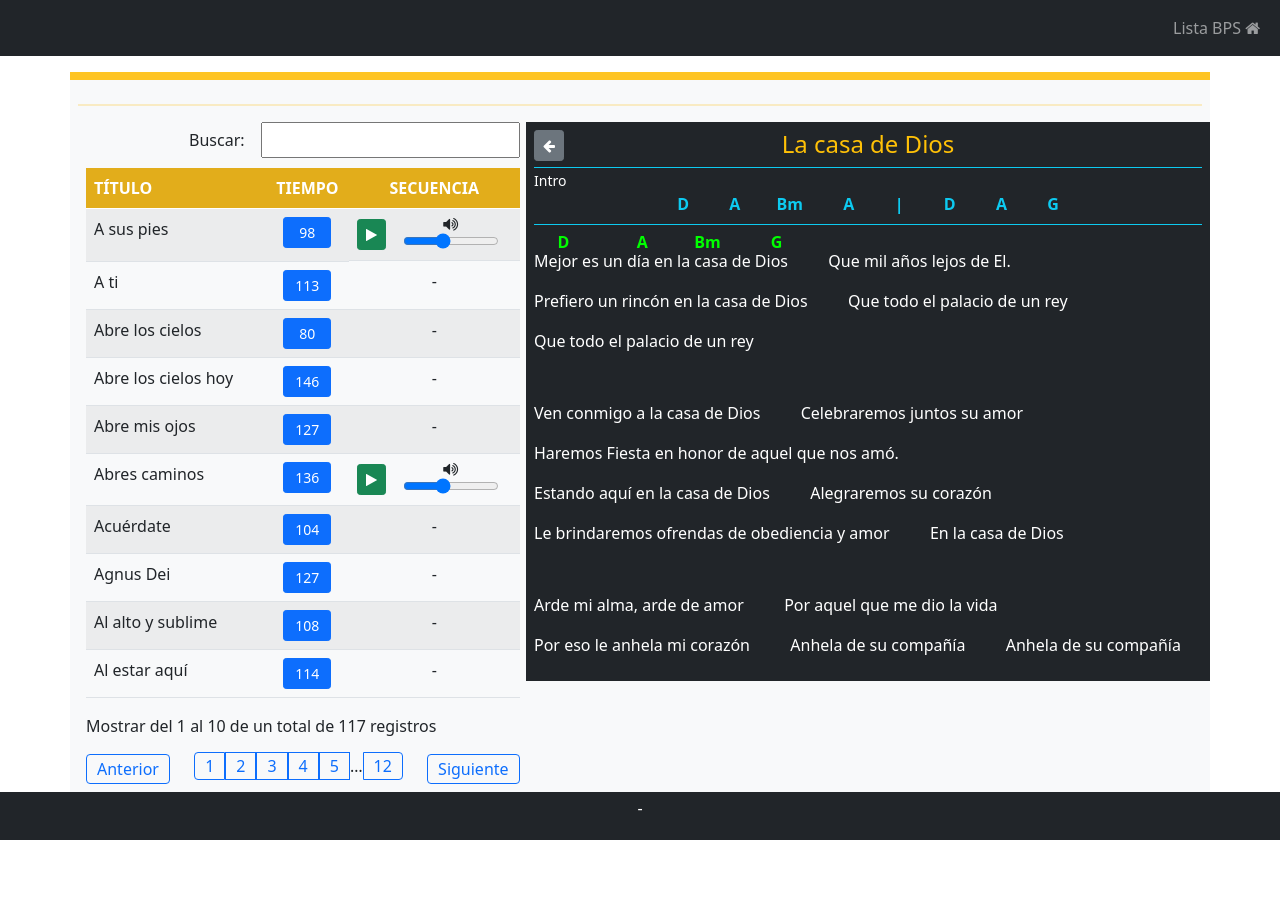
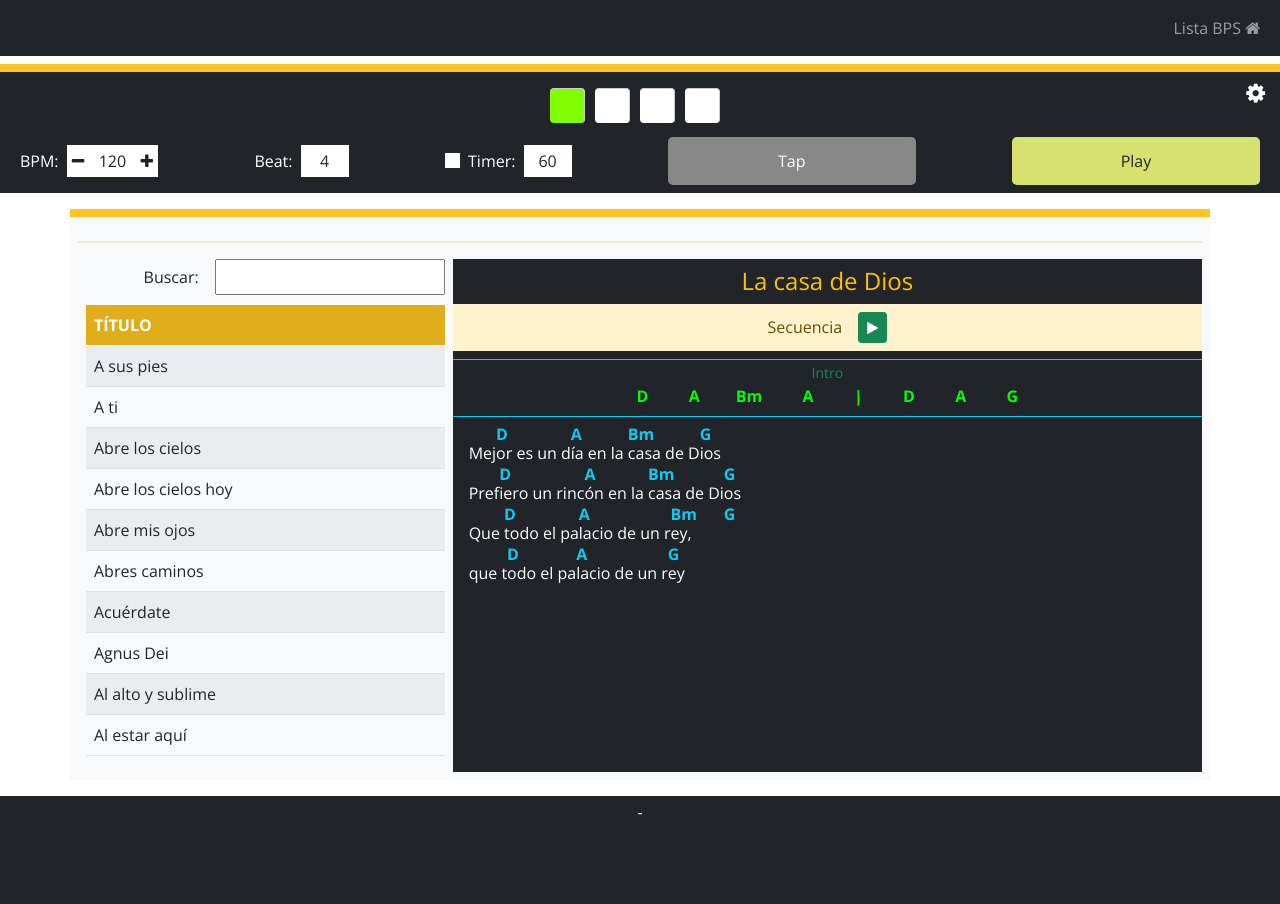
Before and after one commit to serchgit/musicadn, a PHP site: page /db/notas.php in a window 1280 px wide. After the commit the page ends 815 px from the top, so only its background shows below. Run offline with PHP 8.4, Linux system fonts and the light colour scheme; some libraries are stand-ins or nearby versions.

Commit message:
cantos nuevos estilos para notas

```diff
--- a/css/misestilos.css
+++ b/css/misestilos.css
@@ -93,10 +93,9 @@ table.listaDia tr.over { border: 2px dashed #000; }
 
 /* ================ notas ===========================*/
 
+.intro p{color:lime;}
 .estrofa p{position: relative;}
-.estrofa p span{position: absolute;top:-1.2rem;font-weight: bold;color:lime;}
-.cont-tabla-notas{transition:.5s;width: 40%;}
-.cont-canto-notas{transition:.5s;width: 60%;position: absolute;right: 0;}
+.estrofa p b{position: absolute;top:-1.2rem;font-weight: bold;color:#0dcaf0;}
 .btn-maximizar{
   position: absolute;
 }
--- a/js/funcionesNotas.js
+++ b/js/funcionesNotas.js
@@ -1,5 +1,31 @@
+$(function () {
+  $('[data-toggle="tooltip"]').tooltip()
+})
 
-$(".btn-maximizar").click(function(event) {
-   $(".cont-canto-notas").toggleClass('max');
-   $(this).children('i').toggleClass('fa-arrow-right');
-});
+
+Lista.forEach(function (ele, index, array){
+
+      var fila ="<tr data-index="+index+" data-tempo="+ele.Tiempo+" data-secuencia="+ele.Secuencia+" data-size="+ele.Size+"><td data-toggle='tooltip' data-bs-placement='right' title='Agregar'>"+ele.Titulo+"</td></tr>";
+
+      $(".tabla-notas tbody").append(fila);
+    });
+
+    $(".tabla-notas").dataTable({
+        dom: 'Bfrtip',
+        language :{'url':'js/Spanish.json'}
+        // paging:false,
+        // searching: false,
+        // ordering: false,
+        // info:false,
+        //buttons: [
+        //  {
+            //extend: 'excelHtml5',
+            //title: '',
+            //filename: `Reporte ${nameFile}`,
+            //className: 'btn btn-success',
+            //text:'Descargar Reporte <i class="fa fa-file-excel-o"></i>',
+            //titleAttr: 'Excel'
+        //  },
+          //{ extend: 'copyHtml5', text: 'Copiar', title: ''}
+        //]
+      });
--- a/js/lista.js
+++ b/js/lista.js
@@ -22,11 +22,14 @@ let Lista = [
 	{"Titulo":"Hossana","Tiempo":"146","Secuencia":"hossana-Sec1.mp3","Size":"4"},
 	{"Titulo":"Haz cambiado","Tiempo":"139","Size":"4"},
 	{"Titulo":"Oh Adonai","Tiempo":"139","Size":"4"},
+	{"Titulo":"Santo","Tiempo":"140","Size":"4"},
+	{"Titulo":"Vine adorar a Dios","Tiempo":"116","Size":"4"},
 	{"Titulo":"Hoy te vengo a bendecir","Tiempo":"123","Size":"4"},
 	{"Titulo":"Te alabare mi buen Jesús","Tiempo":"119","Secuencia":"teAlabaremiBuenJesus-Sec1.mp3","Size":"4"},
 	{"Titulo":"Santo por siempre","Tiempo":"123","Secuencia":"SantoPorSiempre-Sec1.mp3","Size":"4"},
 	{"Titulo":"Has aumentado","Tiempo":"112","Secuencia":"hasAumentado-Sec1.mp3","Size":"4"},
 	{"Titulo":"Al que es digno","Tiempo":"111","Secuencia":"alqueesDigno-Sec1.mp3","Size":"4"},
+	{"Titulo":"Increible","Tiempo":"132","Secuencia":"Increible-Sec1.mp3","Size":"4"},
 	{"Titulo":"Rey de gloria","Tiempo":"98","Size":"4"},
 	{"Titulo":"Me gozaré","Tiempo":"140","Size":"4"},
 	{"Titulo":"Esta cayendo","Tiempo":"130","Size":"4"},
--- a/notas.php
+++ b/notas.php
@@ -13,57 +13,83 @@
   <link rel="stylesheet" href="css/toastr.min.css">
   <link rel="stylesheet" href="css/misEstilos.css">
   <link rel="stylesheet" href="font-awesome/css/font-awesome.min.css">
+  <link rel="stylesheet" href="css/metronomo.css">
 
 </head>
 <style>
-
+  .dataTables_info, .dataTables_paginate{display: none;}
 </style>
 
 <body>
 <?php require_once("header.php");?>
+    <section class="metronome-container w-100 bg-dark m-0 mt-2">
+      <div class="counter pt-3 pb-0"></div>
+
+      <i class="fa fa-cog options-btn"></i>
+
+      <div class="controls d-flex align-items-center justify-content-between py-2">
+        <label>BPM: <span class="ms-1">
+                      <i class="fa fa-minus bpm-minus"></i>
+                      <input type="text" value="120" class="bpm-input" />
+                      <i class="fa fa-plus bpm-plus"></i>
+                    </span>
+        </label>
+        <label>
+          Beat: <input type="text" value="4" class="ts-top ms-1" id="ts-top" /></label>
+        <div class="cont-controls">
+          <input type="checkbox" id="timer-check" />
+          <label for="timer-check"></label>
+
+          Timer: <input type="text" value="60" class="timer ms-1" />
+        </div>
+
+        <button class="btn btn-secondary tap-btn">Tap</button>
+        <button class="btn play-btn">Play</button>
+      </div>
+      <div class="options">
+        <i class="fa fa-caret-down up"></i>
+        <label>Off Beat Pitch: <input type="range" min="0" max="500" value="250" class="beat-range" /></label>
+        <label>Accent Pitch: <input type="range" min="0" max="500" value="420" class="accent-range" /></label>
+      </div>
+    </section>
   <section class="container bienvenida bg-light mt-3 p-2">
     <hr>
-    <div class="d-flex">
-      <div class="cont-tabla-notas px-2">
-          <table class="table table-striped tabla">
+    <div class="d-flex flex-wrap">
+      <div class="cont-tabla-notas px-2 col-12 col-lg-4">
+          <table class="table table-striped tabla-notas">
             <thead>
               <th class="">TÍTULO</th>
-              <th class="text-center">TIEMPO</th>
-              <th class="text-center">SECUENCIA</th>
             </thead>
             <tbody>
 
             </tbody>
           </table>
         </div>
-      <div class="cont-canto-notas bg-dark p-2">
-        <button class="btn btn-secondary btn-sm btn-maximizar"><i class="fa fa-arrow-left"></i></button>
+      <div class="cont-canto-notas bg-dark pt-2 col-12 col-lg-8">
         <h4 class="titulo text-warning text-center">La casa de Dios</h4>
-        <div class="intro text-white border-top border-bottom border-info">
-          <small>Intro</small>
-          <p class="text-info fw-bold text-center mb-0 pb-2">
+        <div class="cont-secu alert-warning d-flex align-items-center justify-content-center py-2 mb-2">
+          <div class="d-flex align-items-center">
+            <label class="me-3">Secuencia</label>
+            <button class="btn btn-sm btn-success"><i class="fa fa-play"></i></button>
+          </div>
+        </div>
+        <div class="intro text-white border-top border-bottom border-info text-center">
+          <small class="text-success">Intro</small>
+          <p class="fw-bold text-center mb-0 pb-2">
             D &emsp;&emsp; A&emsp;&emsp; Bm &emsp;&emsp; A &emsp;&emsp; | &emsp;&emsp;
             D &emsp;&emsp; A &emsp;&emsp; G
           </p>
         </div>
-        <div class="estrofa text-white mt-4">
-          <p>Me<span>D</span>jor es un d<span>A</span>ía en la <span>Bm</span>casa de Di<span>G</span>os &emsp;&emsp; Que mil años lejos de El.</p>
-          <p>Prefiero un rincón en la casa de Dios &emsp;&emsp; Que todo el palacio de un rey</p>
-          <p>Que todo el palacio de un rey</p>
-
-          <p class="mt-5">Ven conmigo a la casa de Dios &emsp;&emsp; Celebraremos juntos su amor</p>
-          <p>Haremos Fiesta en honor de aquel que nos amó.</p>
-          <p>Estando aquí en la casa de Dios &emsp;&emsp; Alegraremos su corazón</p>
-          <p>Le brindaremos ofrendas de obediencia y amor &emsp;&emsp; En la casa de Dios</p>
-
-          <p class="mt-5">Arde mi alma, arde de amor &emsp;&emsp; Por aquel que me dio la vida</p>
-          <p>Por eso le anhela mi corazón &emsp;&emsp; Anhela de su compañía &emsp;&emsp; Anhela de su compañía</p>
+        <div class="estrofa text-white mt-4 px-3">
+          <p>Mej<b>D</b>or es un d<b>A</b>ía en la <b>Bm</b>casa de D<b>G</b>ios</p>
+          <p>Pref<b>D</b>iero un rinc<b>A</b>ón en la <b>Bm</b>casa de Di<b>G</b>os</p>
+          <p>Que <b>D</b>todo el pa<b>A</b>lacio de un r<b>Bm</b>ey,&emsp;&emsp; <b>G</b></p> <p>que t<b>D</b>odo el pa<b>A</b>lacio de un r<b>G</b>ey</p>
         </div>
       </div>
     </div>
   </section>
 
-<footer class="d-flex justify-content-center bg-dark py-1">
+<footer class="d-flex justify-content-center bg-dark py-1 footer">
   <p class="text-white"> - </p>
 </footer>
   <!-- Optional JavaScript -->
@@ -75,8 +101,8 @@
   <script src="js/tether.min.js"></script>
   <script src="js/toastr.min.js"></script>
   <script src="js/lista.js"></script>
-  <script src="js/funciones.js"></script>
   <script src="js/funcionesNotas.js"></script>
+  <script src="js/metronomo.js"></script>
   <script>
 
     $(document).ready(function() {
```
